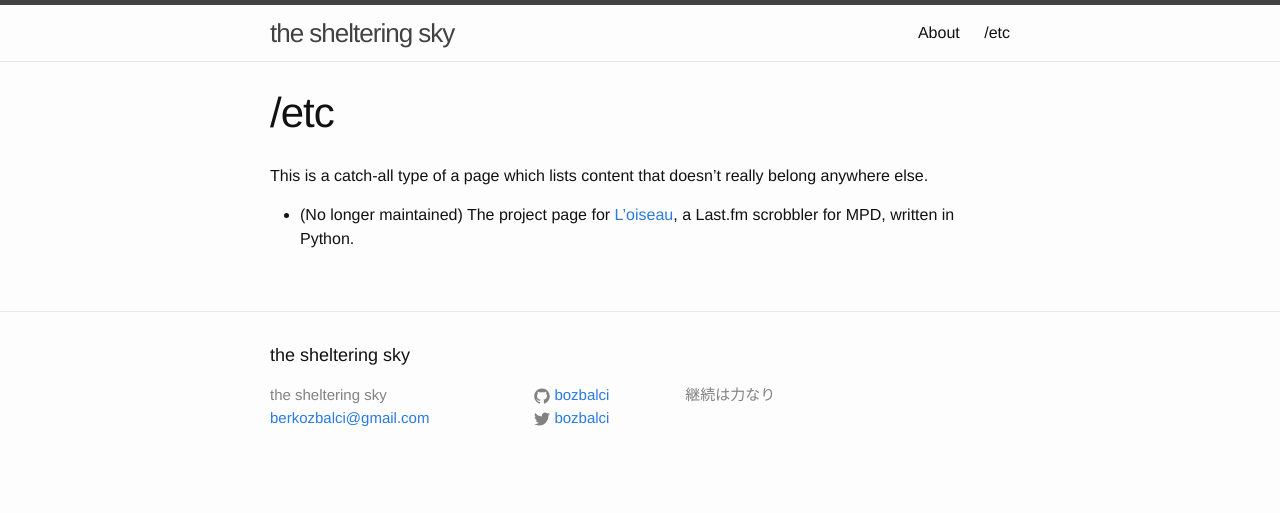
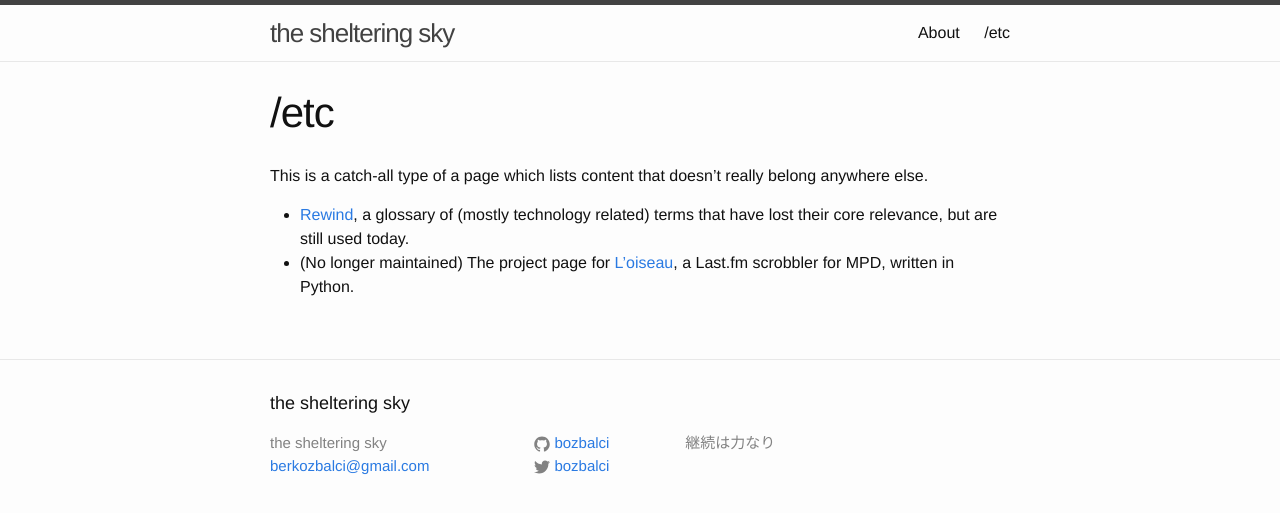
Before and after one commit to bozbalci/legacy-gh-page, a Jekyll site: the page built from etc.md, in a window 1280 px wide. Shown: the top 513 px of the page. Built offline with Jekyll 4.4.1, drawn with Linux system fonts in a browser that asks for light colours.

Commit message:
Update etc.md

```diff
--- a/etc.md
+++ b/etc.md
@@ -7,6 +7,8 @@ showonmenu: true
 
 This is a catch-all type of a page which lists content that doesn't really belong anywhere else.
 
+* [Rewind][rewind], a glossary of (mostly technology related) terms that have lost their core relevance, but are still used today.
 * (No longer maintained) The project page for [L'oiseau][oiseau], a Last.fm scrobbler for MPD, written in Python.
 
 [oiseau]: https://bozbalci.github.io/oiseau
+[rewind]: http://bozbalci.github.io/rewind/
```
